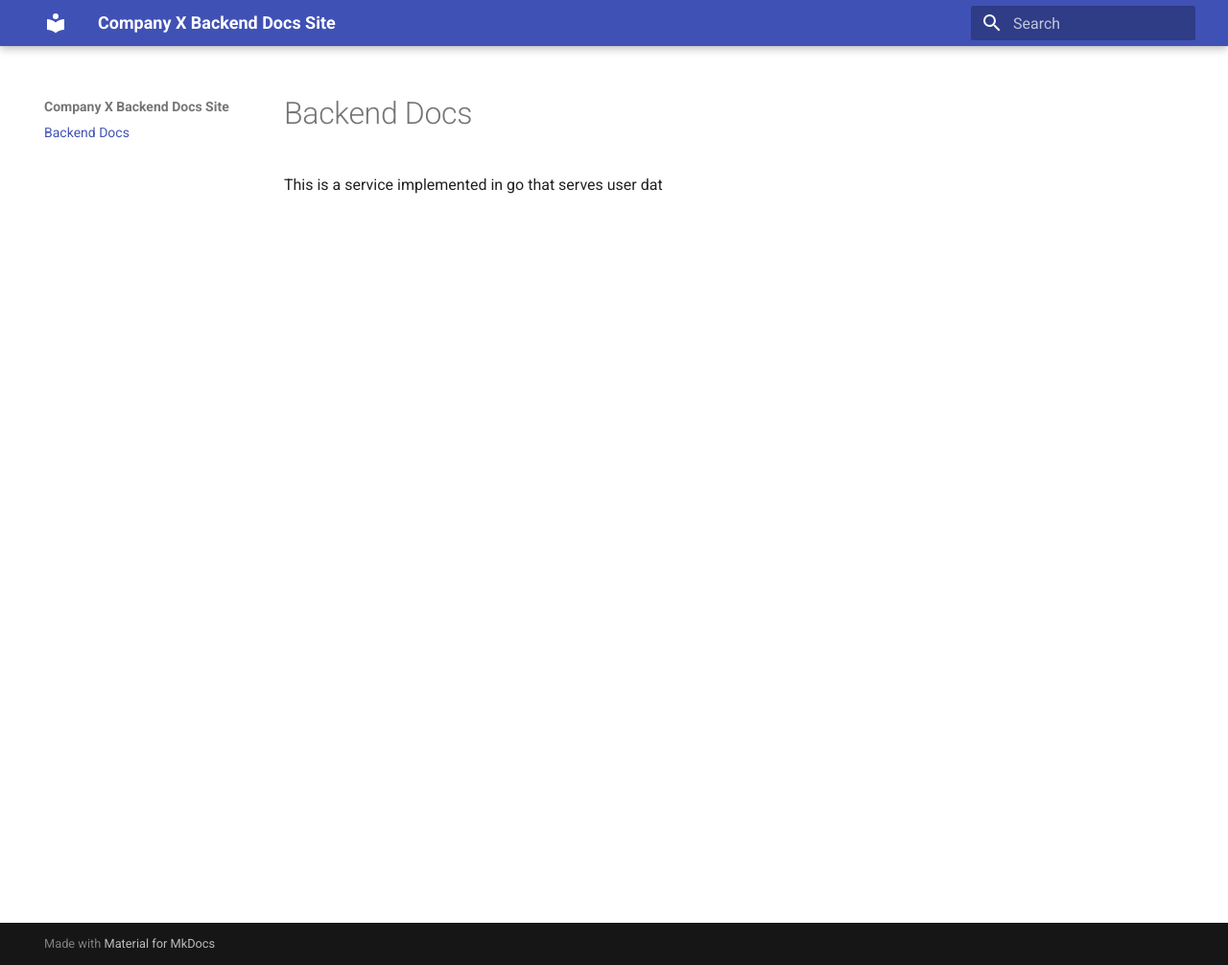
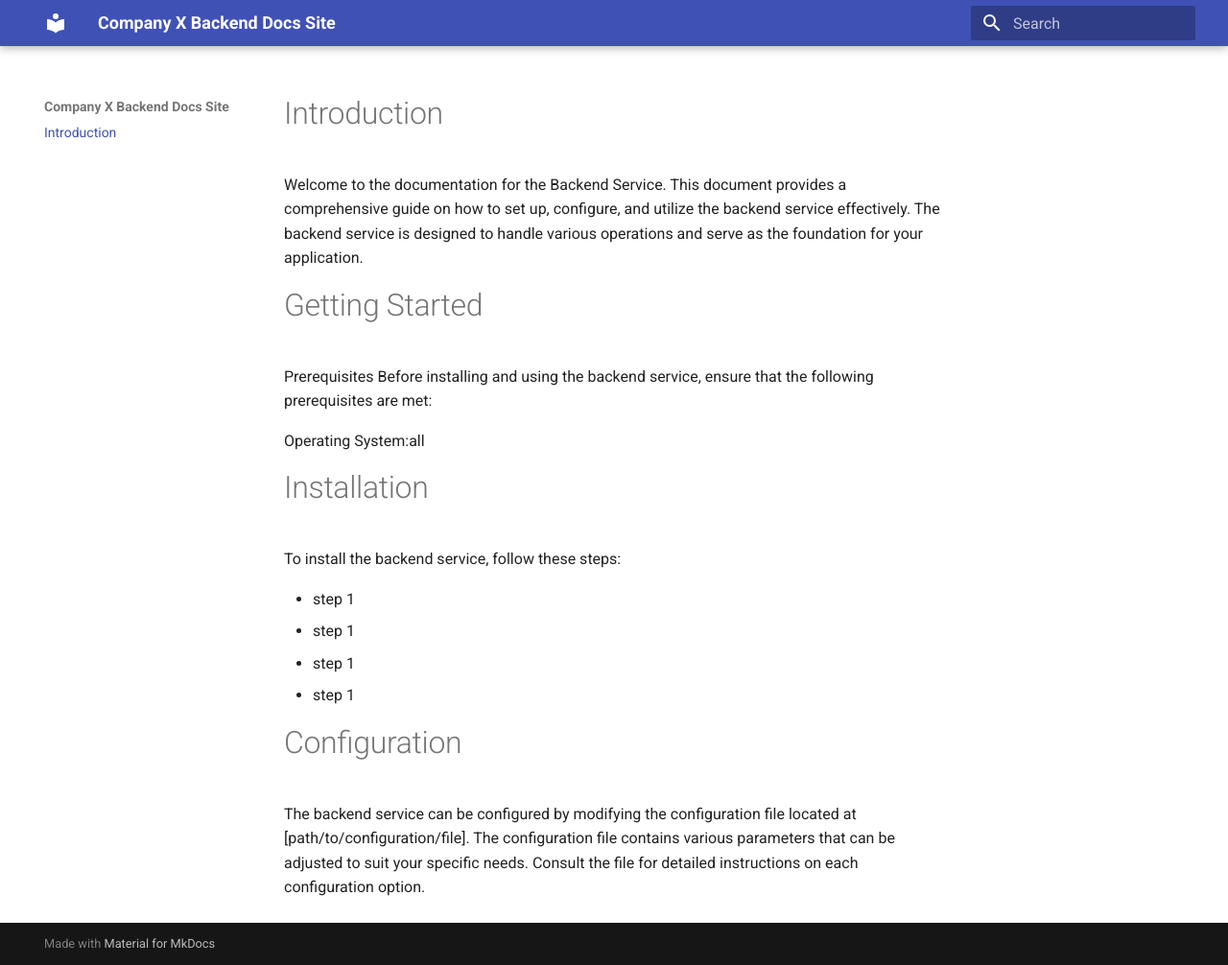
Before and after one commit to pavlabs-mkdocs-showcase/backend-service, an MkDocs documentation site: the page built from docs/index.md, in a window 1280 px wide and 1006 px high. Shown: the whole window at 96% size. Built offline with MkDocs 1.6.1 and Material for MkDocs 9.7.7, drawn with Linux system fonts in a browser that asks for light colours.

Commit message:
docs: update backend documentation

```diff
--- a/docs/index.md
+++ b/docs/index.md
@@ -1,3 +1,19 @@
-# Backend Docs
+# Introduction
+   Welcome to the documentation for the Backend Service. This document provides a comprehensive guide on how to set up, configure, and utilize the backend service effectively. The backend service is designed to handle various operations and serve as the foundation for your application.
 
-This is a service implemented in go that serves user dat
+# Getting Started
+   Prerequisites
+   Before installing and using the backend service, ensure that the following prerequisites are met:
+
+Operating System:all
+
+# Installation
+To install the backend service, follow these steps:
+
+- step 1
+- step 1
+- step 1
+- step 1
+
+# Configuration
+The backend service can be configured by modifying the configuration file located at [path/to/configuration/file]. The configuration file contains various parameters that can be adjusted to suit your specific needs. Consult the file for detailed instructions on each configuration option.
```
